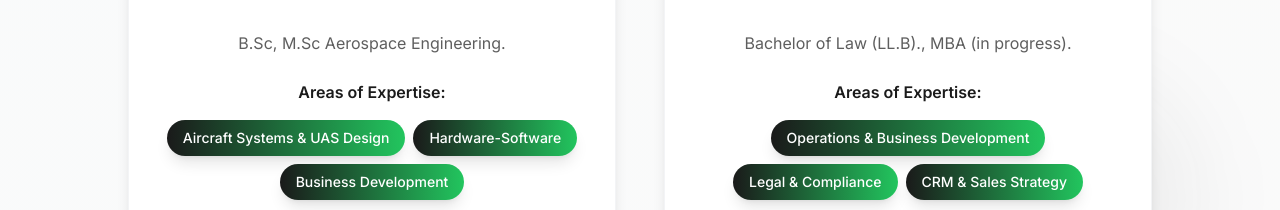
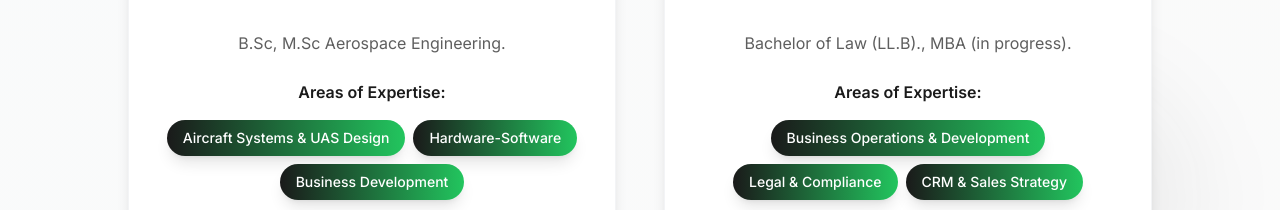
Before and after one commit to kipepeo-aerospace/kipepeo-aerospace-website, a React (Vite) app: page / in a window 1280 px wide. Shown: the part 6995-7205 px from the top of the page. Built offline with nearby package versions, Linux system fonts and the light colour scheme.

Commit message:
website updates

```diff
--- a/src/components/Team.tsx
+++ b/src/components/Team.tsx
@@ -21,7 +21,7 @@ const Team: React.FC = () => {
       role: 'Co-founder, COO',
       description: 'Bachelor of Law (LL.B)., MBA (in progress).',
       image: '/assets/kimani.jpg',
-      expertise: ['Operations & Business Development', 'Legal & Compliance', 'CRM & Sales Strategy'],
+      expertise: ['Business Operations & Development', 'Legal & Compliance', 'CRM & Sales Strategy'],
       gradient: 'from-kipepeo-black to-kipepeo-green',
       email: 'mailto:kihumba@kipepeo.space',
       linkedin: 'https://www.linkedin.com/in/brian-kihumba-711873a9/'
```
